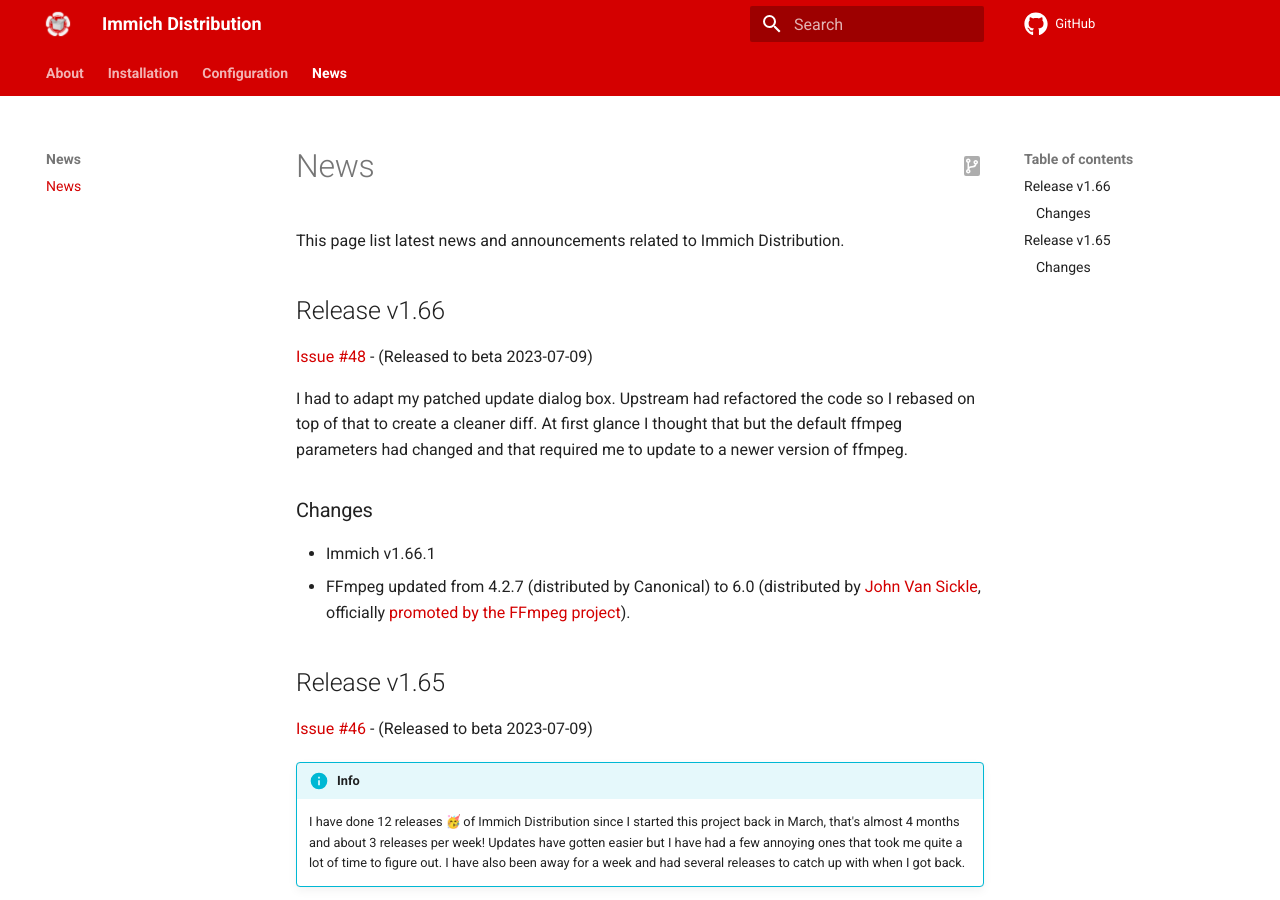
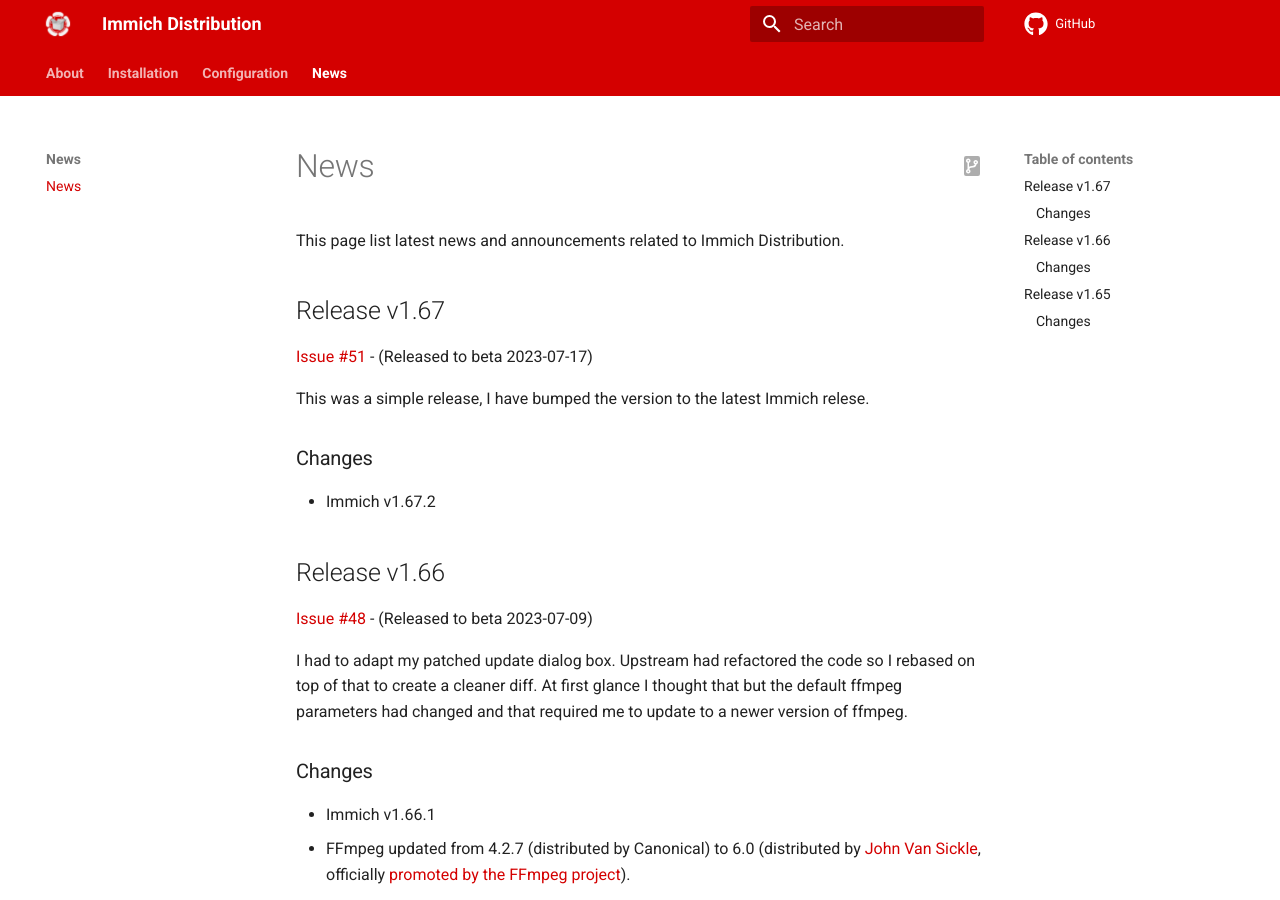
Before and after one commit to nsg/immich-distribution, an MkDocs documentation site: the page built from docs/docs/news/index.md, in a window 1280 px wide and 900 px high. Built offline with MkDocs 1.6.1 and Material for MkDocs 9.7.7, drawn with Linux system fonts in a browser that asks for light colours; emoji names are drawn with the system emoji font; comment, search, counter and statistics services are not loaded.

Commit message:
Add news post for v1.67

```diff
--- a/docs/docs/news/index.md
+++ b/docs/docs/news/index.md
@@ -1,6 +1,16 @@
 # News
 
 This page list latest news and announcements related to Immich Distribution.
+
+## Release v1.67
+
+[Issue #51](https://github.com/nsg/immich-distribution/issues/51) - (Released to beta 2023-07-17)
+
+This was a simple release, I have bumped the version to the latest Immich relese.
+
+### Changes
+
+* Immich v1.67.2
 
 ## Release v1.66
 
```
